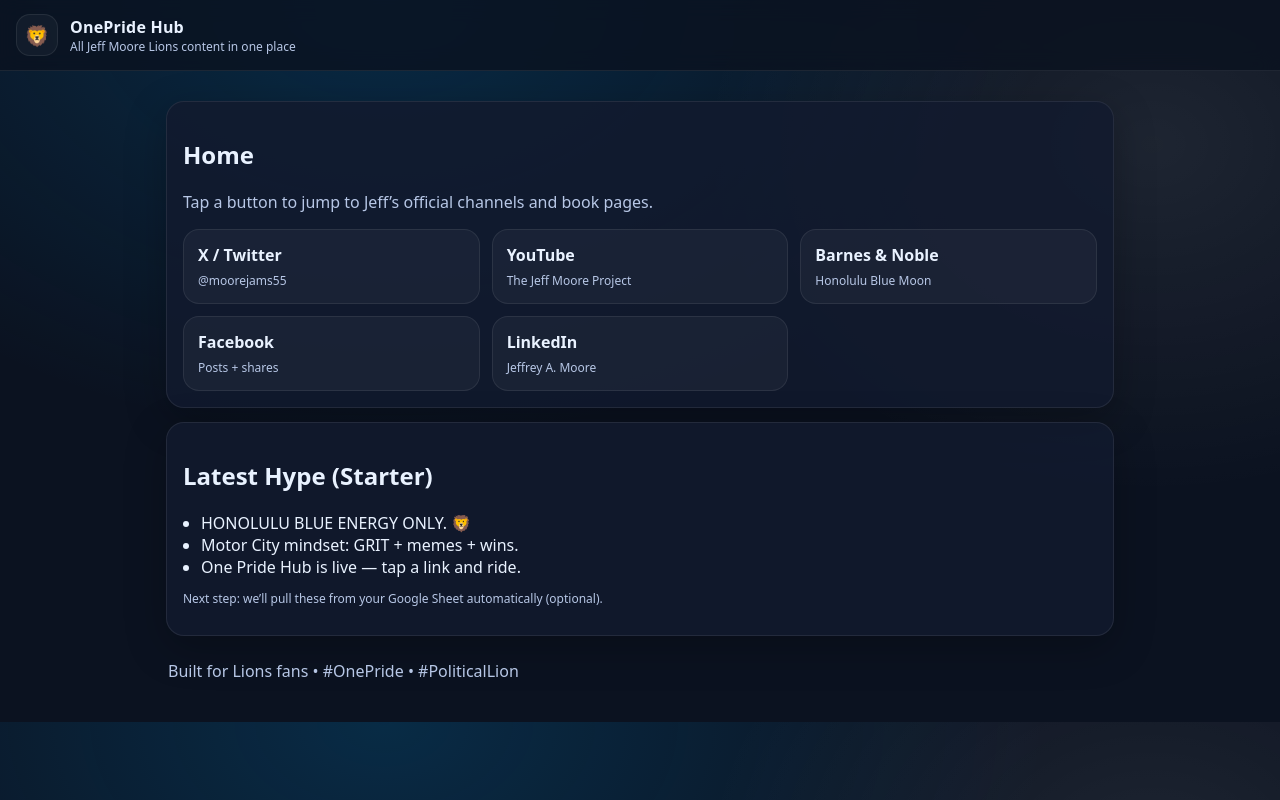
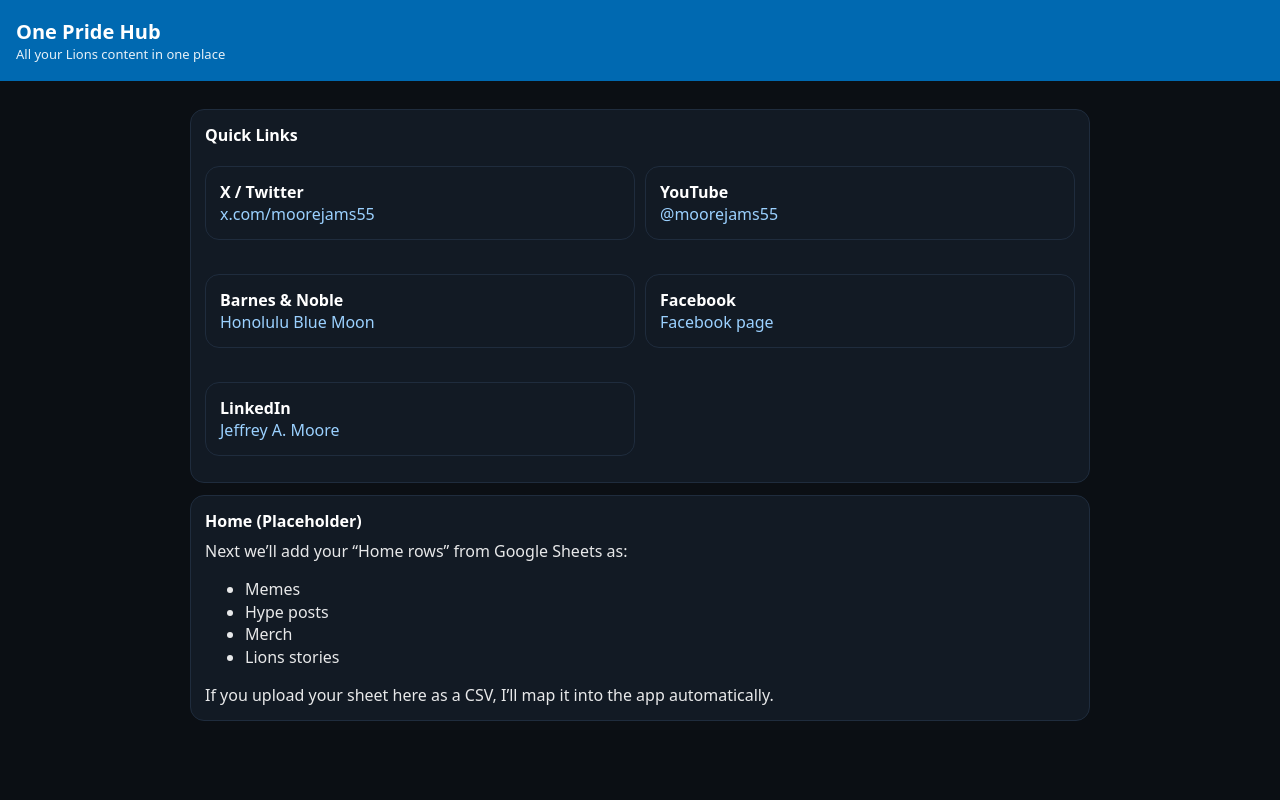
Before and after one commit to moorejams55-sys/onepride-hub, a plain HTML site: page Index.html in a window 1280 px wide. Drawn offline with Linux system fonts and the light colour scheme.

Commit message:
Update Index.html

```diff
--- a/Index.html
+++ b/Index.html
@@ -3,74 +3,100 @@
 <head>
   <meta charset="utf-8" />
   <meta name="viewport" content="width=device-width,initial-scale=1" />
-  <title>OnePride Hub</title>
+  <title>One Pride Hub</title>
 
-  <link rel="manifest" href="manifest.json" />
-  <meta name="theme-color" content="#0076B6" />
+  <link rel="manifest" href="/manifest.json" />
+  <meta name="theme-color" content="#0069b1" />
 
-  <link rel="stylesheet" href="styles.css" />
+  <style>
+    body { font-family: system-ui, Arial, sans-serif; margin: 0; background: #0b0f14; color: #fff; }
+    header { padding: 18px 16px; background: #0069b1; }
+    main { padding: 16px; max-width: 900px; margin: 0 auto; }
+    .card { background: #121a24; border: 1px solid #1f2c3d; border-radius: 14px; padding: 14px; margin: 12px 0; }
+    a { color: #9bd1ff; text-decoration: none; }
+    a:hover { text-decoration: underline; }
+    .grid { display: grid; grid-template-columns: 1fr; gap: 10px; }
+    @media (min-width: 640px){ .grid { grid-template-columns: 1fr 1fr; } }
+    button { background:#fff; color:#000; border:0; padding:10px 12px; border-radius:10px; font-weight:700; cursor:pointer; }
+  </style>
 </head>
 
 <body>
-  <header class="header">
-    <div class="brand">
-      <div class="logo">🦁</div>
+  <header>
+    <div style="display:flex; align-items:center; justify-content:space-between; gap:12px;">
       <div>
-        <div class="title">OnePride Hub</div>
-        <div class="subtitle">All Jeff Moore Lions content in one place</div>
+        <div style="font-size:20px; font-weight:800;">One Pride Hub</div>
+        <div style="opacity:.9; font-size:13px;">All your Lions content in one place</div>
+      </div>
+      <button id="installBtn" style="display:none;">Install</button>
+    </div>
+  </header>
+
+  <main>
+    <div class="card">
+      <div style="font-size:16px; font-weight:800; margin-bottom:8px;">Quick Links</div>
+      <div class="grid">
+        <div class="card">
+          <div style="font-weight:800;">X / Twitter</div>
+          <a href="https://x.com/moorejams55" target="_blank" rel="noopener">x.com/moorejams55</a>
+        </div>
+        <div class="card">
+          <div style="font-weight:800;">YouTube</div>
+          <a href="https://youtube.com/@moorejams55" target="_blank" rel="noopener">@moorejams55</a>
+        </div>
+        <div class="card">
+          <div style="font-weight:800;">Barnes & Noble</div>
+          <a href="https://www.barnesandnoble.com/s/Honolulu%20Blue%20moon" target="_blank" rel="noopener">Honolulu Blue Moon</a>
+        </div>
+        <div class="card">
+          <div style="font-weight:800;">Facebook</div>
+          <a href="https://www.facebook.com/share/1ATWhqctHn/" target="_blank" rel="noopener">Facebook page</a>
+        </div>
+        <div class="card">
+          <div style="font-weight:800;">LinkedIn</div>
+          <a href="https://www.linkedin.com/in/jeffrey-a-moore-1a95ba21" target="_blank" rel="noopener">Jeffrey A. Moore</a>
+        </div>
       </div>
     </div>
-    <button id="installBtn" class="btn hidden">Install App</button>
-  </header>
 
-  <main class="wrap">
-    <section class="card">
-      <h2>Home</h2>
-      <p class="muted">
-        Tap a button to jump to Jeff’s official channels and book pages.
-      </p>
-
-      <div class="grid">
-        <a class="tile" href="https://x.com/moorejams55" target="_blank" rel="noreferrer">
-          <div class="tileTitle">X / Twitter</div>
-          <div class="tileDesc">@moorejams55</div>
-        </a>
-
-        <a class="tile" href="https://youtube.com/@moorejams55" target="_blank" rel="noreferrer">
-          <div class="tileTitle">YouTube</div>
-          <div class="tileDesc">The Jeff Moore Project</div>
-        </a>
-
-        <a class="tile" href="https://www.barnesandnoble.com/s/Honolulu%20Blue%20moon" target="_blank" rel="noreferrer">
-          <div class="tileTitle">Barnes & Noble</div>
-          <div class="tileDesc">Honolulu Blue Moon</div>
-        </a>
-
-        <a class="tile" href="https://www.facebook.com/share/1ATWhqctHn/" target="_blank" rel="noreferrer">
-          <div class="tileTitle">Facebook</div>
-          <div class="tileDesc">Posts + shares</div>
-        </a>
-
-        <a class="tile" href="https://www.linkedin.com/in/jeffrey-a-moore-1a95ba21" target="_blank" rel="noreferrer">
-          <div class="tileTitle">LinkedIn</div>
-          <div class="tileDesc">Jeffrey A. Moore</div>
-        </a>
+    <div class="card">
+      <div style="font-size:16px; font-weight:800; margin-bottom:8px;">Home (Placeholder)</div>
+      <div style="opacity:.9; line-height:1.4;">
+        Next we’ll add your “Home rows” from Google Sheets as:
+        <ul>
+          <li>Memes</li>
+          <li>Hype posts</li>
+          <li>Merch</li>
+          <li>Lions stories</li>
+        </ul>
+        If you upload your sheet here as a CSV, I’ll map it into the app automatically.
       </div>
-    </section>
-
-    <section class="card">
-      <h2>Latest Hype (Starter)</h2>
-      <ul id="hypeList" class="list"></ul>
-      <p class="muted small">
-        Next step: we’ll pull these from your Google Sheet automatically (optional).
-      </p>
-    </section>
-
-    <footer class="footer muted">
-      <span>Built for Lions fans • #OnePride • #PoliticalLion</span>
-    </footer>
+    </div>
   </main>
 
-  <script src="app.js"></script>
+  <script>
+    // Register Service Worker (PWA offline basics)
+    if ("serviceWorker" in navigator) {
+      navigator.serviceWorker.register("/sw.js");
+    }
+
+    // Install prompt handling
+    let deferredPrompt;
+    const installBtn = document.getElementById("installBtn");
+
+    window.addEventListener("beforeinstallprompt", (e) => {
+      e.preventDefault();
+      deferredPrompt = e;
+      installBtn.style.display = "inline-block";
+    });
+
+    installBtn.addEventListener("click", async () => {
+      if (!deferredPrompt) return;
+      deferredPrompt.prompt();
+      await deferredPrompt.userChoice;
+      deferredPrompt = null;
+      installBtn.style.display = "none";
+    });
+  </script>
 </body>
 </html>
```
